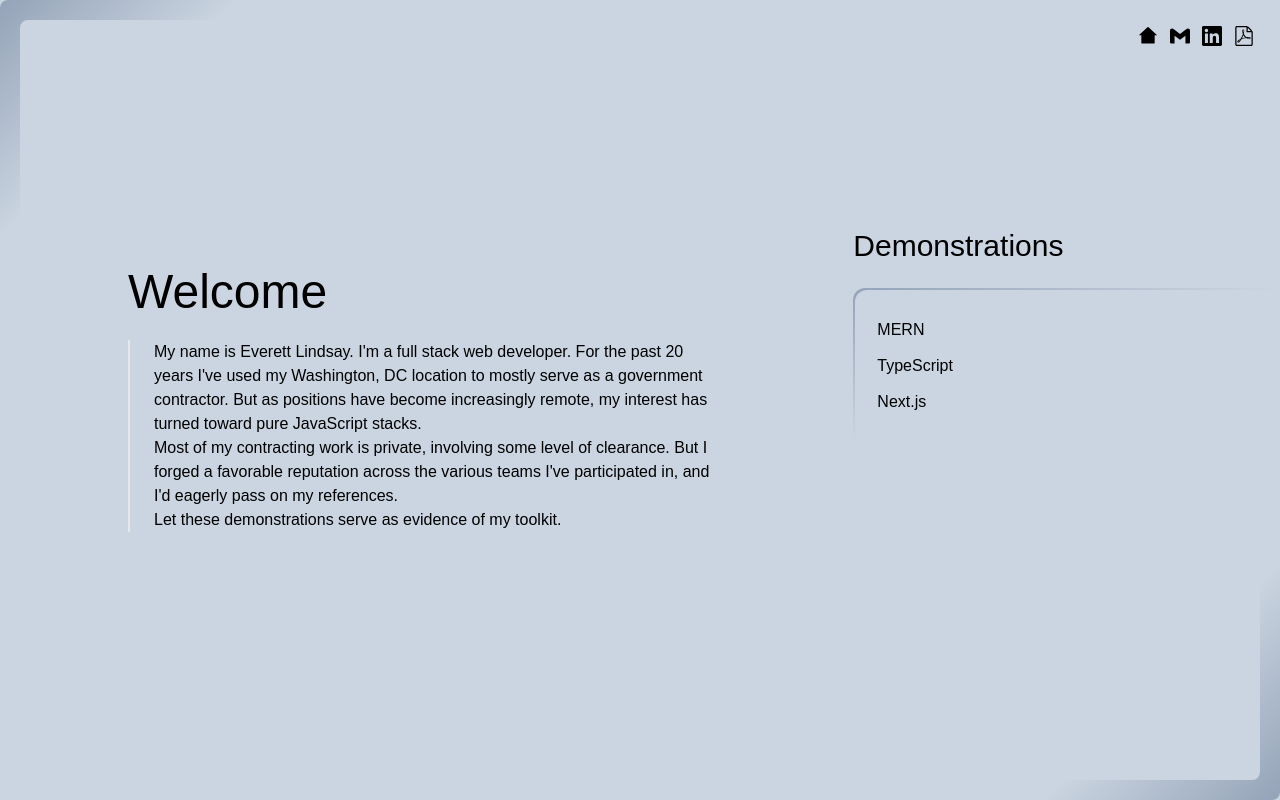
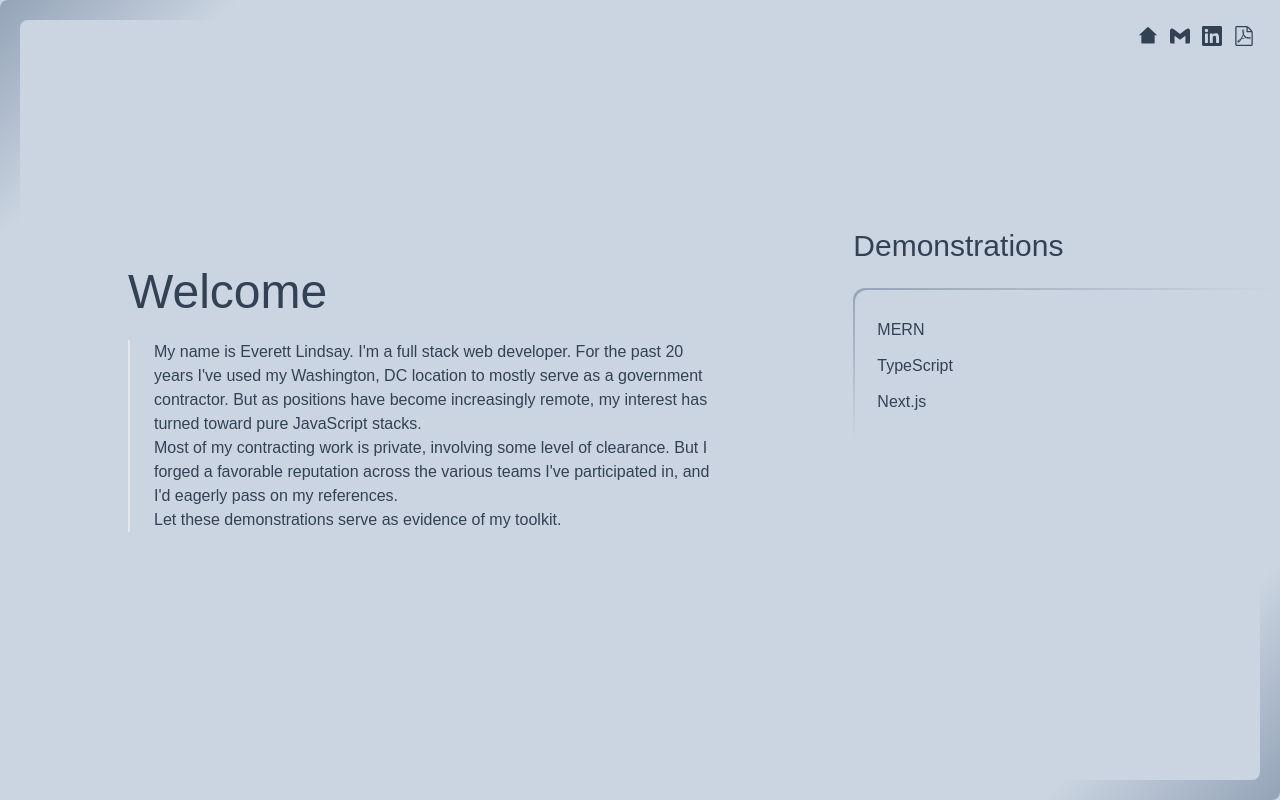
Before and after one commit to Ever-It-Lazy/portfolio, a Next.js app: page / in a window 1280 px wide. Built offline with nearby package versions, Linux system fonts and the light colour scheme; a web font is replaced by a local one.

Commit message:
colored text (and links)

```diff
--- a/styles/globals.css
+++ b/styles/globals.css
@@ -2,6 +2,9 @@
 @tailwind components;
 @tailwind utilities;
 
+html {
+	@apply text-slate-700
+}
 
 .link-underline {
 	@apply relative
@@ -10,7 +13,7 @@
 }
 .link-underline::after {
 	@apply content-[''] absolute
-	bg-gray-500
+	bg-slate-400
 	h-[2px] w-0 left-0 -bottom-[5px]
 	rounded-xl duration-300;
 }
```
